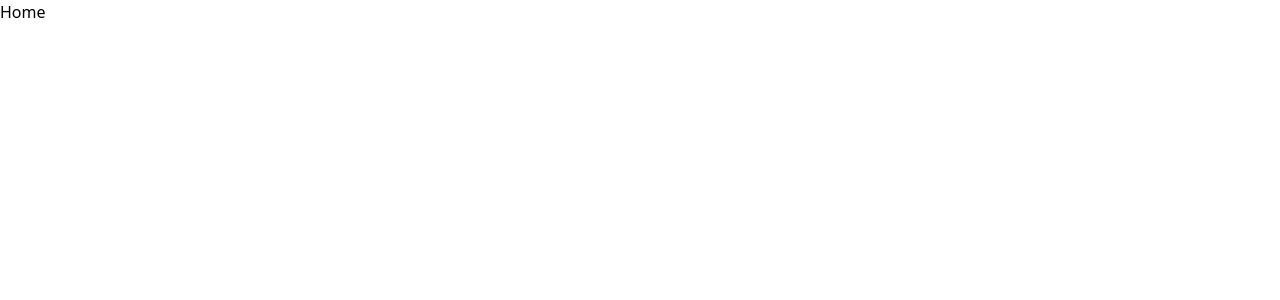
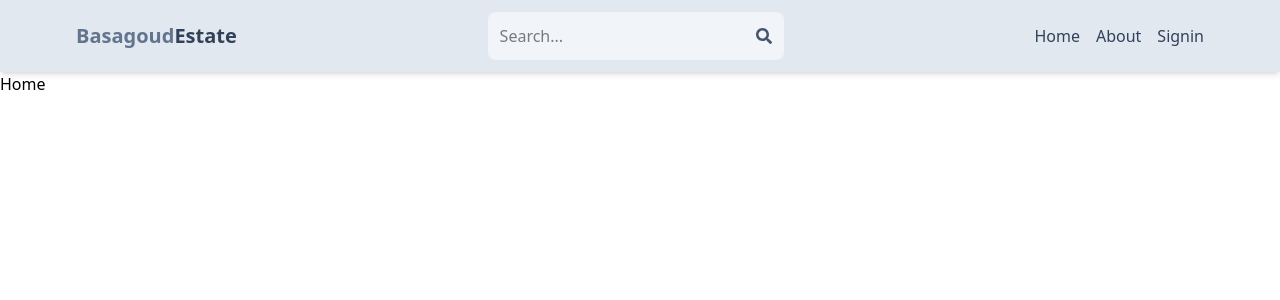
Before and after one commit to Basagouda161/real-estate-platform, a React (Vite) app in the folder client/: page / in a window 1280 px wide. Shown: the top 300 px of the page. Built offline with nearby package versions, Linux system fonts and the light colour scheme.

Commit message:
created header

```diff
--- a/client/package.json
+++ b/client/package.json
@@ -12,6 +12,7 @@
   "dependencies": {
     "react": "^19.1.1",
     "react-dom": "^19.1.1",
+    "react-icons": "^5.5.0",
     "react-router-dom": "^7.8.2"
   },
   "devDependencies": {
--- a/client/src/App.jsx
+++ b/client/src/App.jsx
@@ -5,16 +5,18 @@
 import Profile from "./pages/Profile";
 import Signin from "./pages/Signin";
 import Signup from "./pages/Signup";
+import Header from './components/Header';
 
 
 export default function App() {
   return <BrowserRouter>
+  <Header/>
       <Routes>
         <Route path="/" element={<Home />} />
-        <Route path="/About" element={<About/>} />
-        <Route path="/Signin" element={<Signin/>} />
-        <Route path="/Signup" element={<Signup/>} />
-        <Route path="/Profile" element={<Profile/>} />
+        <Route path="/about" element={<About/>} />
+        <Route path="/signin" element={<Signin/>} />
+        <Route path="/signup" element={<Signup/>} />
+        <Route path="/profile" element={<Profile/>} />
       </Routes>
     </BrowserRouter>
 }
--- /dev/null
+++ b/client/src/components/Header.jsx
@@ -0,0 +1,42 @@
+import React from 'react'
+import { FaSearch } from 'react-icons/fa';
+import { Link } from 'react-router-dom';
+export default function Header() {
+  return (
+    <header className='bg-slate-200 shadow-md'>
+        <div className='flex justify-between items-center max-w-6xl mx-auto p-3'>
+            <Link to='/'>
+            <h1 className='font-bold text-sm sm:text-xl flex flex-wrap'>
+                <span className='text-slate-500'>Basagoud</span>
+                <span className='text-slate-700'>Estate</span>
+            </h1>
+            </Link>
+            <form className='bg-slate-100 p-3 rounded-lg flex items-center'>
+                <input
+                type='text'
+                placeholder='Search...'
+                className='bg-transparent focus:outline-none w-24 sm:w-64'
+               />
+               <FaSearch className='text-slate-600' />
+            </form>
+            <ul className='flex gap-4'>
+                <li className='hidden sm:inline text-slate-700 hover:underline'>
+                    <Link to='/'>
+                        Home
+                     </Link>
+                </li>
+                <li className='hidden sm:inline text-slate-700 hover:underline'>
+                    <Link to='/about'>
+                        About
+                     </Link>
+                </li>
+                <li className='hidden sm:inline text-slate-700 hover:underline'>
+                    <Link to='/signin'>
+                        Signin
+                     </Link>
+                </li>
+            </ul>
+        </div>
+    </header>
+  )
+}
```
Also changed, not shown: 1 other file (tests, documents, lock files or other folders).
